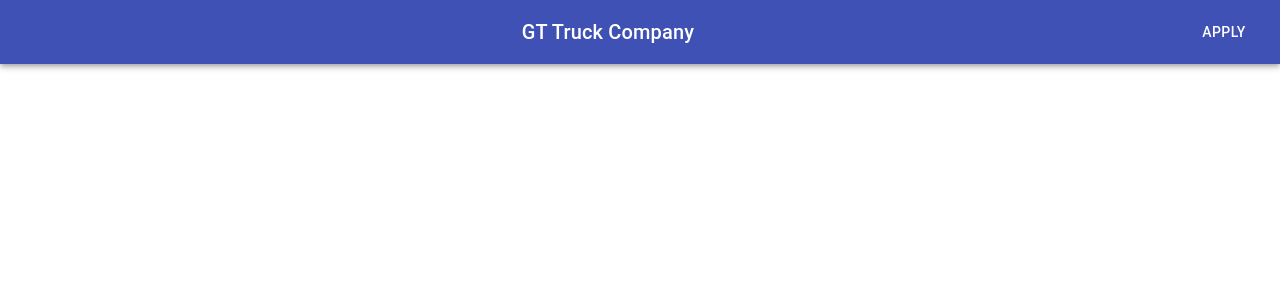
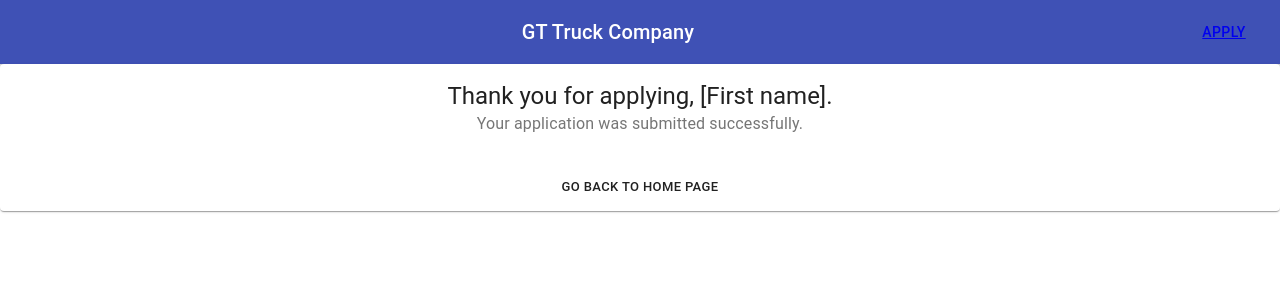
Before and after one commit to gbj1220/project-2-frontend, a React (Create React App) app: page /apply-done in a window 1280 px wide. Shown: the top 300 px of the page. Built offline with nearby package versions, Linux system fonts and the light colour scheme.

Commit message:
main router update, will be a conflict

```diff
--- a/src/MainRouter/MainRouter.js
+++ b/src/MainRouter/MainRouter.js
@@ -3,6 +3,7 @@
 import Header from '../components/Header/Header';
 import Home from '../components/Home/Home'
 import Apply from '../components/Apply/Apply'
+import ApplicationComplete from '../components/ApplicationComplete/ApplicationComplete'
 
 export default function MainRouter() {
 	return (
@@ -12,6 +13,7 @@
 			<Switch>
         		<Route exact path="/" component={Home} />
             	<Route exact path="/apply" component={Apply} />
+            	<Route exact path="/apply-done" component={ApplicationComplete} />
         	</Switch>
 		</Router>
 	</div>
--- a/src/components/ApplicationComplete/ApplicationComplete.js
+++ b/src/components/ApplicationComplete/ApplicationComplete.js
@@ -1,12 +1,44 @@
-import React from 'react'
+import React from 'react';
+import { makeStyles } from '@material-ui/core/styles';
+import Card from '@material-ui/core/Card';
+import CardActions from '@material-ui/core/CardActions';
+import CardContent from '@material-ui/core/CardContent';
 import Button from '@material-ui/core/Button';
+import Typography from '@material-ui/core/Typography';
+import { Autorenew } from '@material-ui/icons';
 
-export default function ApplicationComplete() {
+const useStyles = makeStyles({
+    root: {
+        minWidth: 275,
+    },
+    title: {
+        fontSize: 14,
+    },
+    pos: {
+        marginBottom: 12,
+    },
+    button: {
+        margin: "auto",
+        textAlign: "center",
+    }
+});
+
+export default function SimpleCard() {
+    const classes = useStyles();
+
     return (
-        <div>
-            Thank you for applying, [First name].
-            Your application was submitted successfully.
-            <Button>GO BACK TO HOME PAGE</Button>
-        </div>
-    )
+        <Card className={classes.root}>
+            <CardContent>
+                <Typography variant="h5" component="h2">
+                    Thank you for applying, [First name].
+                </Typography>
+                <Typography className={classes.pos} color="textSecondary">
+                    Your application was submitted successfully.
+                </Typography>
+            </CardContent>
+            <CardActions>
+                <Button className={classes.button} size="small">GO BACK TO HOME PAGE</Button>
+            </CardActions>
+        </Card>
+    );
 }
--- a/src/components/Header/Header.js
+++ b/src/components/Header/Header.js
@@ -1,4 +1,6 @@
 import React from 'react';
+import { Link } from 'react-router-dom'
+
 import { makeStyles } from '@material-ui/core/styles';
 import AppBar from '@material-ui/core/AppBar';
 import Toolbar from '@material-ui/core/Toolbar';
@@ -38,7 +40,11 @@
 					<Typography variant='h6' className={classes.title}>
 						GT Truck Company
 					</Typography>
-					<Button color='inherit'>Apply</Button>
+					<Button color='inherit'>
+						<Link to="/apply" className={classes.linkStyle}>
+							Apply
+						</Link>
+					</Button>
 				</Toolbar>
 			</AppBar>
 		</div>
```
